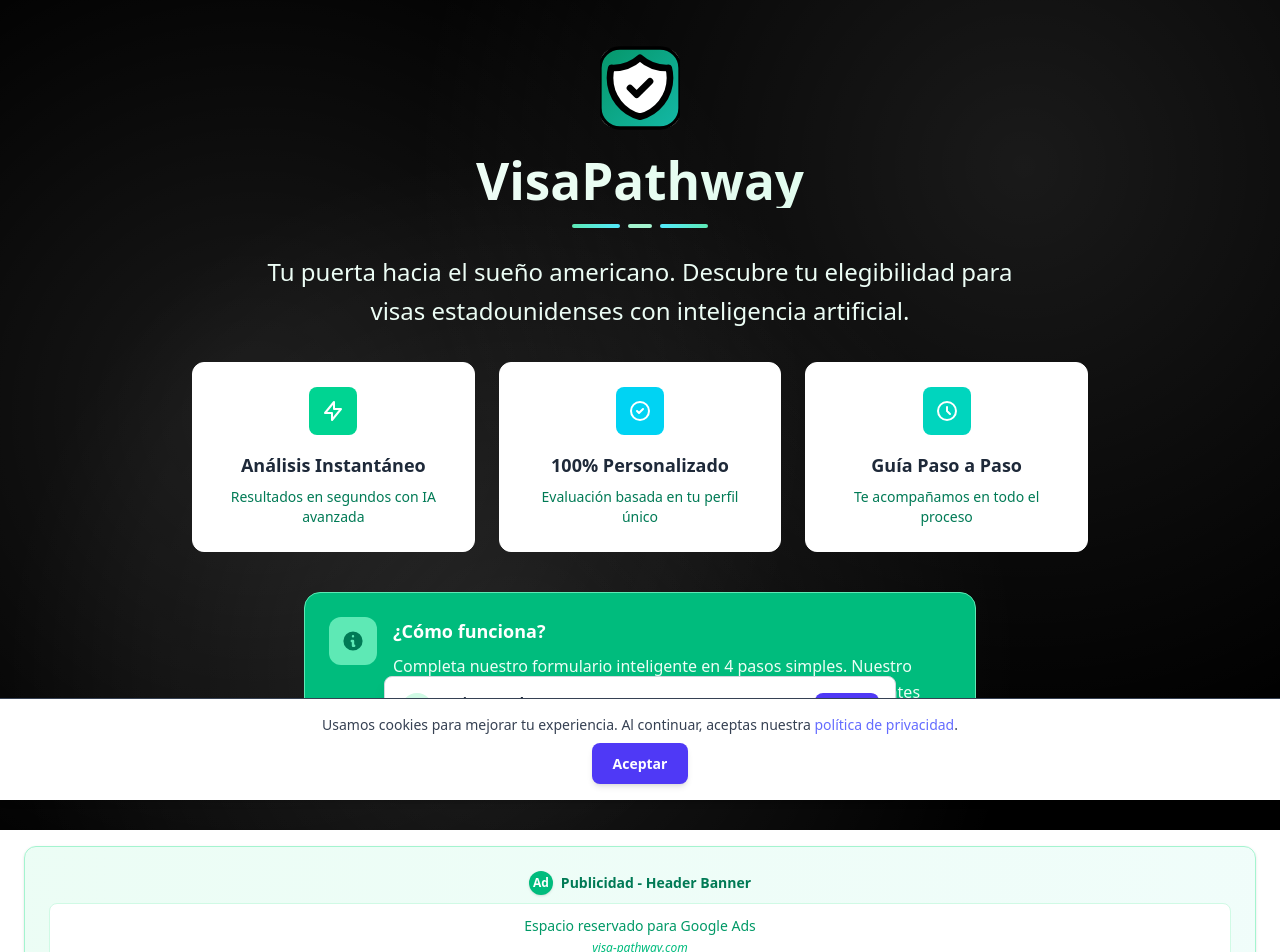
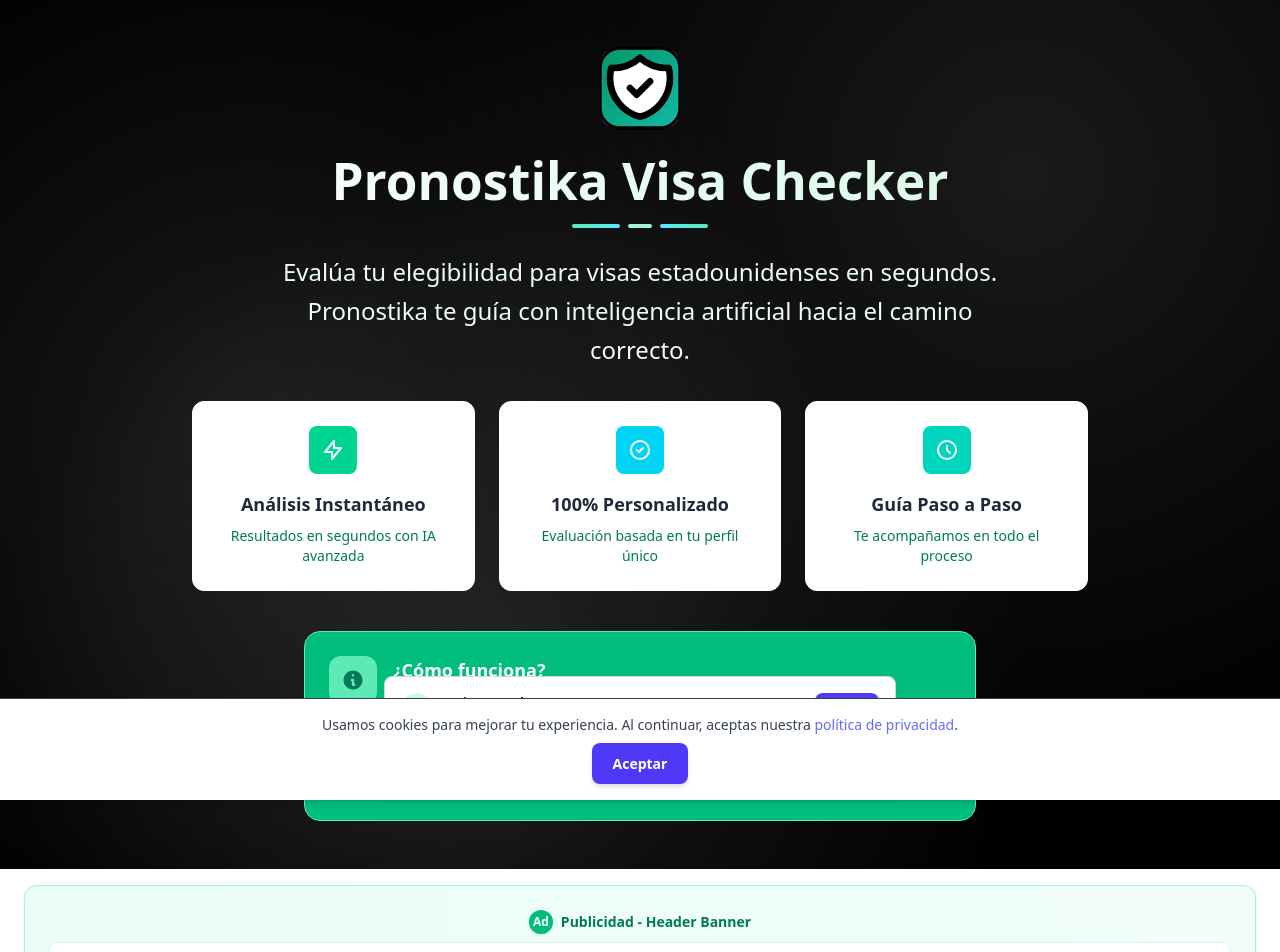
Before and after one commit to IrvDelgado/VisaEligibilityFront, a React (Vite) app: page / in a window 1280 px wide. Shown: the top 952 px of the page. Built offline with nearby package versions, Linux system fonts and the light colour scheme.

Commit message:
rebranding

```diff
--- a/index.html
+++ b/index.html
@@ -4,7 +4,7 @@
     <meta charset="UTF-8" />
     <link rel="icon" type="image/svg+xml" href="/favicon.svg" />
     <meta name="viewport" content="width=device-width, initial-scale=1.0" />
-    <title>Visa Pathways</title>
+    <title>Visa Pronostika</title>
   </head>
   <body>
     <div id="root"></div>
--- a/src/components/AdBox.jsx
+++ b/src/components/AdBox.jsx
@@ -14,7 +14,7 @@
       </div>
       <div className="bg-white bg-opacity-60 border border-emerald-100 rounded-lg p-3 text-emerald-600 text-sm">
         <p>Espacio reservado para Google Ads</p>
-        <p className="text-xs mt-1 italic text-emerald-500">visa-pathway.com</p>
+        <p className="text-xs mt-1 italic text-emerald-500">Pronostika.top</p>
       </div>
     </div>
   )
--- a/src/components/Home.jsx
+++ b/src/components/Home.jsx
@@ -109,7 +109,7 @@
 
 {/* Title */}
 <h1 className="text-5xl md:text-6xl font-bold mb-4 bg-gradient-to-r from-white to-emerald-100 bg-clip-text text-transparent">
-              VisaPathway
+  Pronostika Visa Checker
 </h1>
 <div className="flex items-center justify-center gap-2 mb-6">
   <div className="h-1 w-12 bg-gradient-to-r from-emerald-300 to-cyan-300 rounded-full"></div>
@@ -119,8 +119,9 @@
 
 {/* Subtitle */}
 <p className="text-xl md:text-2xl text-emerald-50 mb-8 max-w-3xl mx-auto leading-relaxed">
-              Tu puerta hacia el sueño americano. Descubre tu elegibilidad para visas estadounidenses con inteligencia artificial.
+  Evalúa tu elegibilidad para visas estadounidenses en segundos. Pronostika te guía con inteligencia artificial hacia el camino correcto.
 </p>
+
 
             {/* Features */}
             <div className="grid grid-cols-1 md:grid-cols-3 gap-6 max-w-4xl mx-auto">
@@ -338,7 +339,7 @@
               </div>
               <span className="font-semibold text-gray-800">VisaPathway</span>
             </div>
-            <p className="text-sm">© 2025 VisaPathway. Tu puerta hacia el sueño americano.</p>
+            <p className="text-sm">© 2025 Pronostika. Tu puerta hacia el sueño americano.</p>
             <div className="flex items-center gap-1 text-xs text-gray-500">
               <span>Powered by</span>
               <span className="text-emerald-600 font-semibold">DS Technology</span>
@@ -367,7 +368,7 @@
                 <div className="text-xs text-gray-600 leading-relaxed">
                   <p className="font-semibold mb-1">Aviso Legal Importante:</p>
                   <p className="mb-2">
-                    <strong>VisaPathway es una herramienta informativa y educativa.</strong> No almacenamos, vendemos ni compartimos tus datos personales.
+                    <strong>Pronostika visa checker es una herramienta informativa y educativa.</strong> No almacenamos, vendemos ni compartimos tus datos personales.
                     Esta evaluación no garantiza la aprobación de ninguna visa y no sustituye el asesoramiento legal profesional.
                   </p>
                   <p>
--- a/src/components/Terminos.jsx
+++ b/src/components/Terminos.jsx
@@ -8,7 +8,7 @@
 
         <section className="space-y-4 text-gray-700 text-base leading-relaxed">
           <p>
-            <strong>VisaPathway</strong> es una herramienta con fines informativos y educativos que ayuda a estimar la elegibilidad para visas
+            <strong>Pronostika visa checker</strong> es una herramienta con fines informativos y educativos que ayuda a estimar la elegibilidad para visas
             estadounidenses. No garantizamos resultados ni somos un servicio oficial del gobierno de EE.UU.
           </p>
 
```
Also changed, not shown: 1 other file (tests, documents, lock files or other folders). Lines whose indentation alone changed are shown as unchanged.
